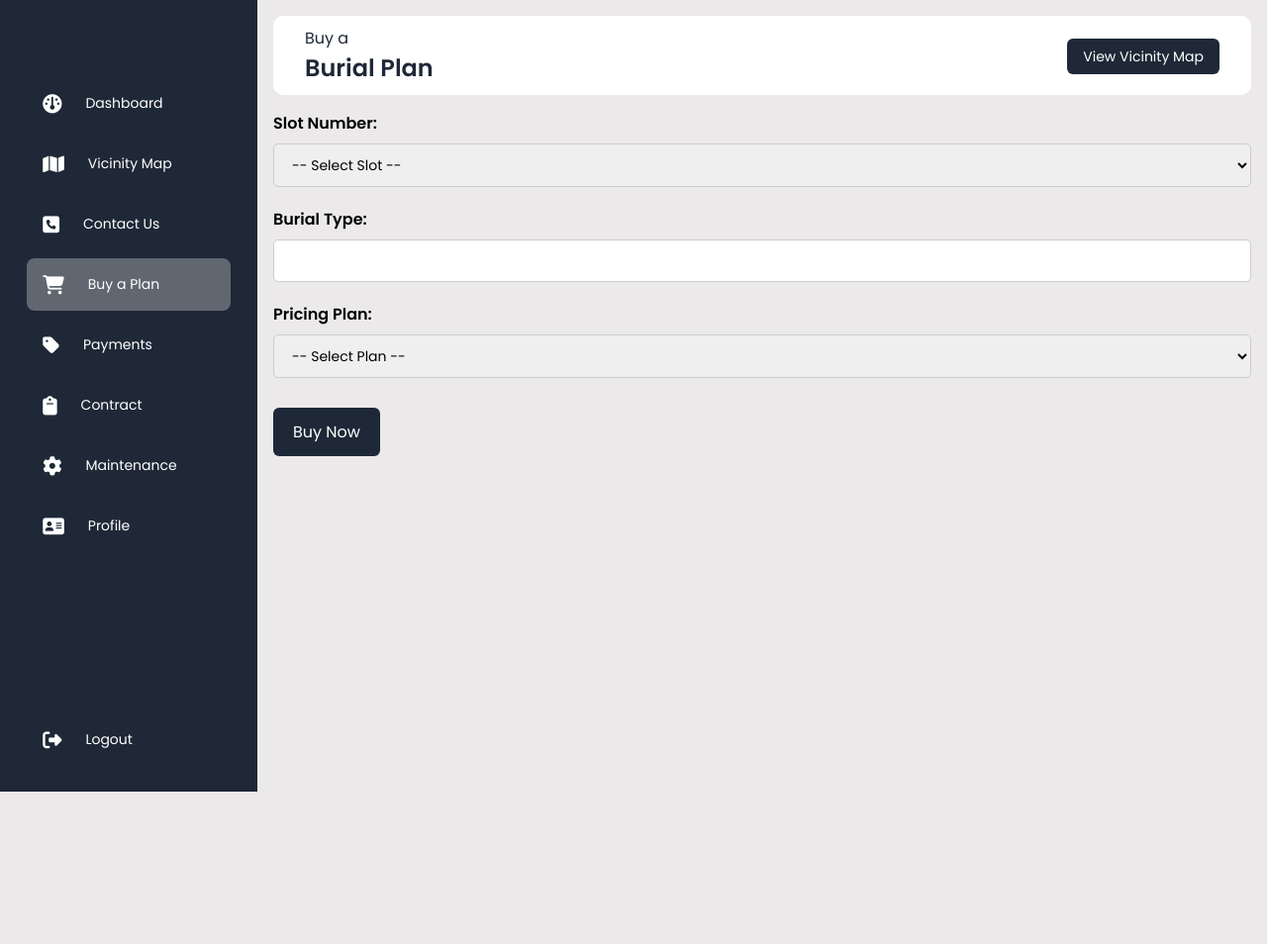
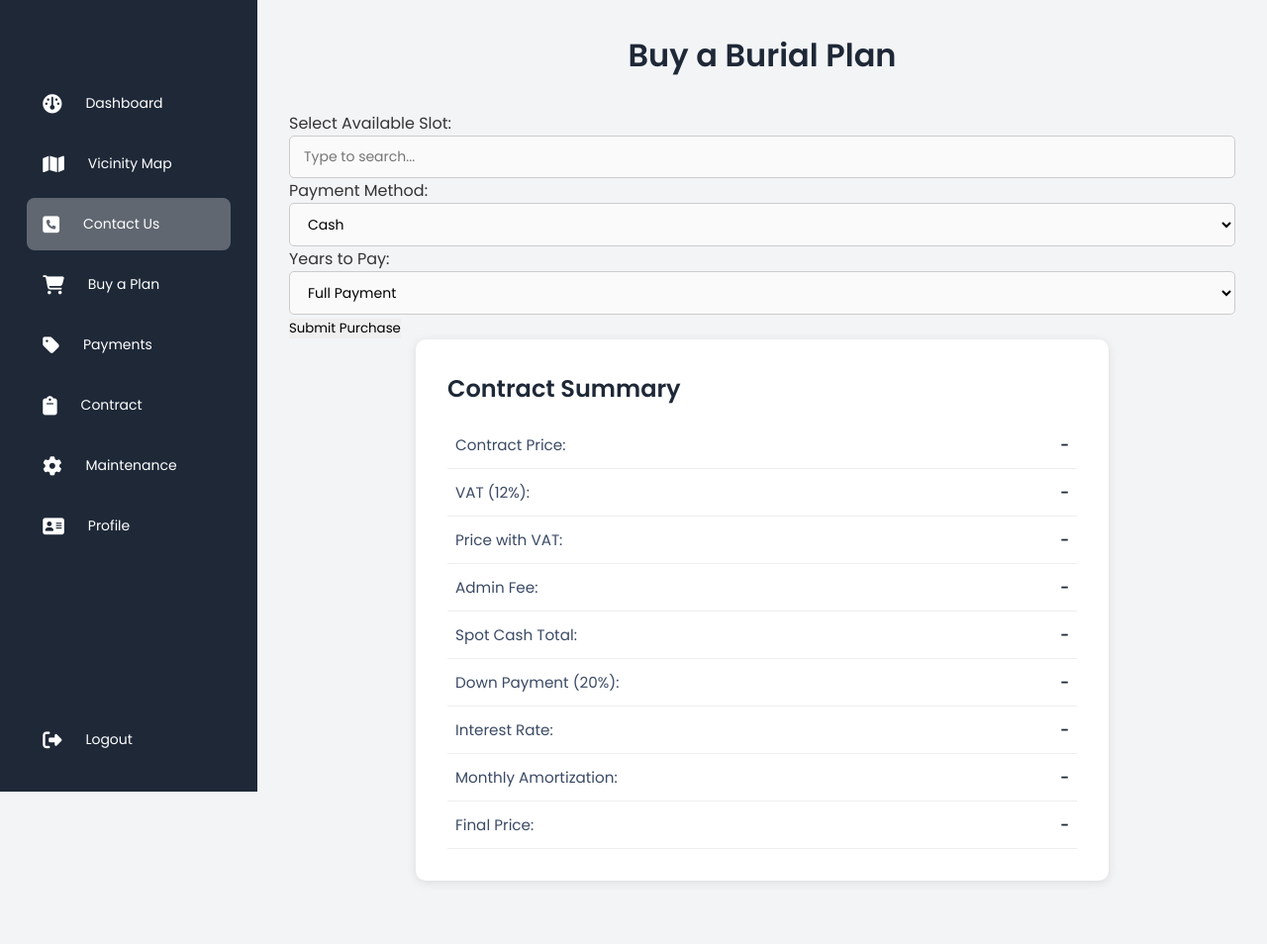
Before and after one commit to dandee77/Burial-DBMS, a FastAPI app: page /dashboard/buyaplan in a window 1280 px wide. Shown: the whole page at 99% size. Before the commit the page ends 800 px from the top, so only its background shows below. Run offline with FastAPI, Linux system fonts and the light colour scheme.

Commit message:
feat: add API endpoints for available slots and contract creation; enhance client buy plan page with dynamic slot selection and payment summary

```diff
--- a/main.py
+++ b/main.py
@@ -5,7 +5,7 @@ from fastapi.templating import Jinja2Templates
 from fastapi.staticfiles import StaticFiles
 from sqlalchemy.orm import Session
 from database import engine, Base, SessionLocal
-from models import Client, Deceased, Slot, Contract
+from models import Client, Deceased, Slot, Contract, PaymentMethodEnum
 from crud import create_client, get_all_clients, authenticate_client
 from schemas import ClientCreate
 from datetime import datetime
@@ -200,6 +200,112 @@ def get_contracts_by_client(client_id: int, db: Session = Depends(get_db)):
 
     return result
 
+
+@app.get("/api/available_slots")
+def get_available_slots(db: Session = Depends(get_db)):
+    available_slots = db.query(Slot).filter(Slot.availability == "available").all()
+    if not available_slots:
+        return JSONResponse(content={"message": "No available slots"}, status_code=404)
+
+    result = []
+    for slot in available_slots:
+        result.append({
+            "slot_id": slot.slot_id,
+            "slot_type": slot.slot_type,
+            "availability": slot.availability,
+            "price": slot.price,
+            "client_id": slot.client_id
+        })
+
+    return result
+
+
+@app.post("/api/contracts/create")
+def create_contract(
+    payload: dict,
+    db: Session = Depends(get_db)
+):
+    try:
+        slot_id = payload.get("slot_id")
+        client_id = payload.get("client_id")
+        years_to_pay = payload.get("years_to_pay", 0)
+        payment_method = payload.get("payment_method")
+
+        slot = db.query(Slot).filter(Slot.slot_id == slot_id).first()
+        if not slot:
+            raise HTTPException(status_code=404, detail="Slot not found")
+        if slot.availability != "available":
+            raise HTTPException(status_code=400, detail="Slot is not available")
+
+        # Constants
+        contract_price = 300_000.0 if slot.slot_type == "plot" else 10_000_000.0
+        vat_percent = 12.0
+        vat_amount = contract_price * vat_percent / 100
+        price_with_vat = contract_price + vat_amount
+        admin_fee = 5000.0 if slot.slot_type == "plot" else 25000.0
+        spot_cash_total = price_with_vat + admin_fee
+        down_payment = price_with_vat * 0.20
+
+        # Interest and amortization logic
+        interest_rate = 0.0
+        monthly_amortization = 0.0
+        final_price = spot_cash_total
+
+        if years_to_pay > 0:
+            if years_to_pay == 60:
+                interest_rate = 0.00525
+            elif years_to_pay == 120:
+                interest_rate = 0.00623
+            elif years_to_pay == 36:
+                interest_rate = 0.0034286
+
+            principal = price_with_vat - down_payment
+            periods = years_to_pay - 1
+            monthly_amortization = principal * ((interest_rate * pow(1 + interest_rate, periods)) / (pow(1 + interest_rate, periods) - 1))
+            final_price = down_payment + monthly_amortization * periods
+
+        contract = Contract(
+            client_id=client_id,
+            slot_id=slot_id,
+            order_date=datetime.now(),
+            payment_method=PaymentMethodEnum(payment_method),
+
+            contract_price=contract_price,
+            vat_percent=vat_percent,
+            vat_amount=vat_amount,
+            price_with_vat=price_with_vat,
+            admin_fee=admin_fee,
+            spot_cash_total=spot_cash_total,
+
+            interest_rate=interest_rate,
+            down_payment=down_payment,
+            years_to_pay=years_to_pay,
+            monthly_amortization=monthly_amortization,
+            final_price=final_price,
+
+            is_paid=False,
+            is_paid_on_time=False,
+            latest_payment_date=None
+        )
+
+        db.add(contract)
+        db.commit()
+        db.refresh(contract)
+
+        # Update slot
+        slot.availability = "occupied"
+        slot.client_id = client_id
+        db.commit()
+
+        return {
+            "message": "Contract created successfully",
+            "order_id": contract.order_id
+        }
+
+    except Exception as e:
+        db.rollback()
+        return JSONResponse(status_code=500, content={"message": f"Contract creation failed: {str(e)}"})
+
 # ---------------------
 # API - UDPATE CONTRACT PAYMENT
 # ---------------------
--- a/static/css/client_buyaplan.css
+++ b/static/css/client_buyaplan.css
@@ -1,5 +1,26 @@
-@import url("https://fonts.googleapis.com/css2?family=Poppins:wght@400;600&display=swap");
+body {
+    margin: 0;
+    padding: 0;
+    font-family: 'Poppins', sans-serif;
+    background-color: #f3f4f6;
+    color: #333;
+  }
 
+  .container {
+    margin-left: 260px;
+    padding: 2rem;
+    width: calc(100% - 260px);
+    background-color: #f3f4f6;
+    min-height: 100vh;
+  }
+
+  .page-title {
+    font-size: 2rem;
+    color: #1e2837;
+    font-weight: 600;
+    text-align: center;
+    margin-bottom: 2rem;
+  }
 
   .header--wrapper {
     display: flex;
@@ -12,7 +33,7 @@
     margin-bottom: 1rem;
   }
 
-.header--title{
+  .header--title {
     color: #1e2837;
   }
 
@@ -21,6 +42,8 @@
     padding: 30px;
     border-radius: 8px;
     box-shadow: 0 0 10px rgba(0,0,0,0.1);
+    max-width: 700px;
+    margin: 0 auto 2rem;
   }
 
   .form-group {
@@ -39,6 +62,15 @@ input, select, textarea {
     border: 1px solid #ccc;
     border-radius: 5px;
     font-size: 14px;
+    background-color: #fafafa;
+    transition: border-color 0.3s;
+  }
+
+  input:focus,
+  select:focus,
+  textarea:focus {
+    border-color: #1e2837;
+    outline: none;
   }
 
   textarea {
@@ -77,3 +109,58 @@ textarea {
     background-color: lightgray;
     transition-delay: 0.1s;
   }
+
+  .details-section {
+    background-color: #fff;
+    padding: 2rem;
+    border-radius: 10px;
+    box-shadow: 0 2px 10px rgba(0,0,0,0.1);
+    max-width: 700px;
+    margin: 0 auto 2rem;
+  }
+
+  .details-section h2 {
+    font-size: 1.5rem;
+    margin-bottom: 1rem;
+    color: #1e2837;
+  }
+
+  #summaryTable {
+    width: 100%;
+    border-collapse: collapse;
+  }
+
+  #summaryTable td {
+    padding: 0.75rem 0.5rem;
+    border-bottom: 1px solid #eee;
+    font-size: 0.95rem;
+  }
+
+  #summaryTable td:first-child {
+    font-weight: 500;
+    color: #3b4a65;
+    width: 50%;
+  }
+
+  #summaryTable td:last-child {
+    text-align: right;
+    font-weight: 600;
+    color: #1e2837;
+  }
+
+  @media (max-width: 768px) {
+    .container {
+      margin-left: 0;
+      width: 100%;
+      padding: 1rem;
+    }
+
+    .payment-form,
+    .details-section {
+      padding: 1.5rem;
+    }
+
+    #summaryTable td {
+      font-size: 0.9rem;
+    }
+  }
--- a/templates/client_buyaplan.html
+++ b/templates/client_buyaplan.html
@@ -4,14 +4,10 @@
   <meta charset="UTF-8">
   <meta name="viewport" content="width=device-width, initial-scale=1.0">
   <title>Buy a Plan</title>
+  <link href="https://fonts.googleapis.com/css2?family=Poppins:wght@400;600&display=swap" rel="stylesheet">
   <link rel="stylesheet" href="{{ url_for('static', path='css/dashboard_sidebar.css') }}">
   <link rel="stylesheet" href="{{ url_for('static', path='css/client_buyaplan.css') }}">
-    <link rel="stylesheet" href="../static/css/client_buyaplan.css">
-    <link rel="stylesheet" href="../static/css/dashboard_sidebar.css">
-
-    <link
-        rel="stylesheet"
-        href="https://cdnjs.cloudflare.com/ajax/libs/font-awesome/6.4.0/css/all.min.css">
+  <link rel="stylesheet" href="https://cdnjs.cloudflare.com/ajax/libs/font-awesome/6.4.0/css/all.min.css">
 </head>
 <body>
     <div class="sidebar">
@@ -29,14 +25,14 @@
                    <span>Vicinity Map</span>
                </a>
            </li>
-            <li>
+           <li class = "active">
                <a href="/dashboard/contact_us">
                    <i class="fas fa-phone-square"></i>
                    <span>Contact Us</span>
                </a>
            </li>
-            <li class = "active">
-                <a href="#">
+           <li>
+               <a href="/dashboard/buyaplan">
                    <i class="fas fa-shopping-cart"></i>
                    <span>Buy a Plan</span>
                </a>
@@ -64,7 +60,6 @@
                    <span>Profile</span>
                </a>
            </li>
-
            </li>
            <li class = "logout">
                <a href="/">
@@ -74,176 +69,144 @@
            </li>
         </ul>
    </div>
-    <div class="main--content">
-        <div class="header--wrapper">
-            <div class="header--title">
-                <div style="display: flex; align-items: center; justify-content: space-between;">
-                    <div>
-                        <span>Buy a </span>
-                        <h2>Burial Plan</h2>
+
+<div class="container">
+  <h1 class="page-title">Buy a Burial Plan</h1>
+
+  <div class="form-section">
+    <form id="planForm">
+      <label for="slotSelect">Select Available Slot:</label>
+      <input list="slots" id="slotSelect" name="slot_id" placeholder="Type to search...">
+      <datalist id="slots"></datalist>
+
+      <label for="paymentMethod">Payment Method:</label>
+      <select id="paymentMethod" name="payment_method">
+        <option value="cash">Cash</option>
+        <option value="online">Online</option>
+        <option value="bank_transfer">Bank Transfer</option>
+      </select>
+
+      <label for="yearsToPay">Years to Pay:</label>
+      <select id="yearsToPay" name="years_to_pay">
+        <option value="0">Full Payment</option>
+        <option value="36">3 Years</option>
+        <option value="60">5 Years</option>
+        <option value="120">10 Years</option>
+      </select>
+
+      <button type="submit" class="btn-submit">Submit Purchase</button>
+    </form>
   </div>
-                </div>
-            </div>
-            <div class="user--info">
-                <a href="vicinity_map.html" class="map-btn">View Vicinity Map</a>
+
+  <div class="details-section">
+    <h2>Contract Summary</h2>
+    <table id="summaryTable">
+      <tbody>
+        <tr><td>Contract Price:</td><td id="contractPrice">-</td></tr>
+        <tr><td>VAT (12%):</td><td id="vatAmount">-</td></tr>
+        <tr><td>Price with VAT:</td><td id="priceWithVAT">-</td></tr>
+        <tr><td>Admin Fee:</td><td id="adminFee">-</td></tr>
+        <tr><td>Spot Cash Total:</td><td id="spotCashTotal">-</td></tr>
+        <tr><td>Down Payment (20%):</td><td id="downPayment">-</td></tr>
+        <tr><td>Interest Rate:</td><td id="interestRate">-</td></tr>
+        <tr><td>Monthly Amortization:</td><td id="monthlyAmortization">-</td></tr>
+        <tr><td>Final Price:</td><td id="finalPrice">-</td></tr>
+      </tbody>
+    </table>
   </div>
 </div>
 
+<script>
+  const clientId = 3; // Replace with dynamic session value in production
+  const slotInput = document.getElementById('slotSelect');
+  const slotList = document.getElementById('slots');
+  const paymentMethod = document.getElementById('paymentMethod');
+  const yearsToPay = document.getElementById('yearsToPay');
 
-        <form action="/submit_plan" method="POST" class="plan-form">
-            <!-- Select SLOT ID -->
-            <div class="form-group">
-                <label for="slot">Slot Number:</label>
-                <select name="slot" id="slot" required>
-                    <option value="">-- Select Slot --</option>
-                    <option value="1" data-type="plot">Slot 1</option>
-                    <option value="2" data-type="mausoleum">Slot 2</option>
-                    <option value="3" data-type="plot">Slot 3</option>
-                </select>
-            </div>
+  let selectedSlot = null;
+  let slotData = [];
 
-            <!-- Display Burial TYPE -->
-            <div class="form-group">
-                <label for="type">Burial Type:</label>
-                <input type="text" id="type" name="type" readonly>
-            </div>
+  async function fetchAvailableSlots() {
+    const response = await fetch('/api/available_slots');
+    slotData = await response.json();
 
-            <!-- Plan Selection -->
-            <div class="form-group">
-                <label for="plan">Pricing Plan:</label>
-                <select name="plan" id="plan" required>
-                    <option value="">-- Select Plan --</option>
-                    <option value="no">No Installment</option>
-                    <option value="3">3 Years Monthly Amortization (8%)</option>
-                    <option value="5">5 Years Monthly Amortization (10%)</option>
-                    <option value="10">10 Years Monthly Amortization (12%)</option>
-                </select>
-            </div>
-
-            <!-- Auto-generated cost summary -->
-            <div id="cost-summary" class="form-group" style="display:none; border: 1px solid #ccc; padding: 15px; border-radius: 10px;">
-                <h3>Payment Summary</h3>
-                <p>Contract Cost: ₱<span id="contract-cost"></span></p>
-                <p>VAT (12%): ₱<span id="vat"></span></p>
-                <p>Admin/Facilitation Fee: ₱<span id="fee"></span></p>
-                <p><strong>Spot Cash Total:</strong> ₱<span id="total"></span></p>
-                <p><strong>Down Payment (20%):</strong> ₱<span id="down-payment"></span></p>
-                <p><strong>Total Value to be Paid (after Amortization):</strong> ₱<span id="total-value"></span></p>
-                <p id="amortization-row" style="display:none;">
-                    <strong>Monthly Amortization:</strong> ₱<span id="monthly"></span>
-                </p>
-            </div>
-
-            <button type="submit" class="submit-btn">Buy Now</button>
-        </form>
-    </div>
-
-    <script>
-        const slotSelect = document.getElementById('slot');
-        const typeField = document.getElementById('type');
-
-        slotSelect.addEventListener('change', function () {
-            const selected = this.options[this.selectedIndex];
-            const burialType = selected.getAttribute('data-type');
-
-            if (burialType) {
-                typeField.value = burialType.charAt(0).toUpperCase() + burialType.slice(1); // Capitalize
-            } else {
-                typeField.value = '';
-            }
+    slotList.innerHTML = '';
+    slotData.forEach(slot => {
+      const option = document.createElement('option');
+      option.value = `Slot ${slot.slot_id} (${slot.slot_type})`;
+      option.dataset.id = slot.slot_id;
+      slotList.appendChild(option);
     });
-    </script>
-
-    <script>
-        const slot = document.getElementById("slot");
-        const type = document.getElementById("type");
-        const plan = document.getElementById("plan");
-
-        const contractCostEl = document.getElementById("contract-cost");
-        const vatEl = document.getElementById("vat");
-        const feeEl = document.getElementById("fee");
-        const totalEl = document.getElementById("total");
-        const downPaymentEl = document.getElementById("down-payment");
-        const totalValueEl = document.getElementById("total-value");
-        const monthlyRow = document.getElementById("amortization-row");
-        const monthlyEl = document.getElementById("monthly");
-        const costSummary = document.getElementById("cost-summary");
-
-        let burialType = "";
-
-        // Function to update burial type and calculate cost breakdown
-        function updateBurialTypeAndCost() {
-            const selected = slot.options[slot.selectedIndex];
-            burialType = selected.getAttribute("data-type");
-
-            if (!burialType) {
-                type.value = "";
-                costSummary.style.display = "none";
-                return;
   }
 
-            type.value = burialType.charAt(0).toUpperCase() + burialType.slice(1);
+  function calculate() {
+    if (!selectedSlot) return;
+    const slotType = selectedSlot.slot_type;
+    const basePrice = slotType === 'plot' ? 300000 : 10000000;
+    const vat = basePrice * 0.12;
+    const priceWithVAT = basePrice + vat;
+    const adminFee = slotType === 'plot' ? 5000 : 25000;
+    const spotCashTotal = priceWithVAT + adminFee;
+    const downPayment = priceWithVAT * 0.2;
 
-            const isPlot = burialType === "plot";
-            const contractCost = isPlot ? 300000 : 10000000;
-            const vat = contractCost * 0.12;
-            const fee = isPlot ? 5000 : 25000;
-            const total = contractCost + vat + fee;
+    let interestRate = 0;
+    let amortization = 0;
+    let years = parseInt(yearsToPay.value);
 
-            // Calculate down payment (20% of the total cost)
-            const downPayment = total * 0.20;
-            const remainingTotal = total - downPayment;
+    if (years === 60) interestRate = 0.00525;
+    else if (years === 120) interestRate = 0.00623;
+    else if (years === 36) interestRate = 0.0034286;
 
-            // Update UI with values
-            contractCostEl.textContent = contractCost.toLocaleString();
-            vatEl.textContent = vat.toLocaleString();
-            feeEl.textContent = fee.toLocaleString();
-            totalEl.textContent = total.toLocaleString();
-            downPaymentEl.textContent = downPayment.toLocaleString();
-            totalValueEl.textContent = total.toLocaleString();
-
-            const selectedPlan = plan.value;
-
-            let totalToBePaid = total;
-            let interestRate = 0;
-
-            // Determine the interest rate based on the selected plan
-            if (selectedPlan === "3") {
-                interestRate = 0.12; // 8% for 3 years
-            } else if (selectedPlan === "5") {
-                interestRate = 0.24; // 10% for 5 years
-            } else if (selectedPlan === "10") {
-                interestRate = 0.36; // 12% for 10 years
+    if (years > 0) {
+      const principal = priceWithVAT - downPayment;
+      amortization = principal * ((interestRate * Math.pow(1 + interestRate, years - 1)) / (Math.pow(1 + interestRate, years - 1) - 1));
     }
 
-            if (selectedPlan !== "no") {
-                const years = parseInt(selectedPlan);
-                const months = years * 12 - 1;
+    const finalPrice = years > 0 ? downPayment + (amortization * (years - 1)) : spotCashTotal;
 
-                // Calculate interest amount
-                const interestAmount = remainingTotal * interestRate;
-                const totalWithInterest = remainingTotal + interestAmount;
-
-                // Calculate monthly payment including interest
-                const monthly = totalWithInterest / months;
-                monthlyEl.textContent = monthly.toLocaleString(undefined, { minimumFractionDigits: 2 });
-                monthlyRow.style.display = "block";
-
-                // Calculate the total value to be paid after amortization
-                totalToBePaid = downPayment + totalWithInterest; // Down payment + amortized total with interest
-            } else {
-                monthlyRow.style.display = "none";
+    document.getElementById('contractPrice').textContent = `₱${basePrice.toLocaleString()}`;
+    document.getElementById('vatAmount').textContent = `₱${vat.toLocaleString()}`;
+    document.getElementById('priceWithVAT').textContent = `₱${priceWithVAT.toLocaleString()}`;
+    document.getElementById('adminFee').textContent = `₱${adminFee.toLocaleString()}`;
+    document.getElementById('spotCashTotal').textContent = `₱${spotCashTotal.toLocaleString()}`;
+    document.getElementById('downPayment').textContent = `₱${downPayment.toLocaleString()}`;
+    document.getElementById('interestRate').textContent = interestRate > 0 ? `${(interestRate * 100).toFixed(2)}%` : '-';
+    document.getElementById('monthlyAmortization').textContent = amortization > 0 ? `₱${amortization.toFixed(2)}` : '-';
+    document.getElementById('finalPrice').textContent = `₱${finalPrice.toLocaleString()}`;
   }
 
-            // Update the total value to be paid after amortization (if applicable)
-            totalValueEl.textContent = totalToBePaid.toLocaleString();
+  slotInput.addEventListener('input', () => {
+    const match = slotData.find(s => slotInput.value.includes(s.slot_id));
+    selectedSlot = match;
+    calculate();
+  });
 
-            costSummary.style.display = "block";
-        }
+  yearsToPay.addEventListener('change', calculate);
+  paymentMethod.addEventListener('change', calculate);
 
-        slot.addEventListener("change", updateBurialTypeAndCost);
-        plan.addEventListener("change", updateBurialTypeAndCost);
+  document.getElementById('planForm').addEventListener('submit', async (e) => {
+    e.preventDefault();
+    if (!selectedSlot) return alert('Please select a valid slot.');
+
+    const payload = {
+      slot_id: selectedSlot.slot_id,
+      client_id: clientId,
+      years_to_pay: parseInt(yearsToPay.value),
+      payment_method: paymentMethod.value
+    };
+
+    const res = await fetch('/api/contracts/create', {
+      method: 'POST',
+      headers: { 'Content-Type': 'application/json' },
+      body: JSON.stringify(payload)
+    });
+
+    const data = await res.json();
+    if (res.ok) alert('Contract successfully created!');
+    else alert('Failed to create contract: ' + data.message);
+  });
+
+  fetchAvailableSlots();
 </script>
-
 </body>
 </html>
```
Lines whose indentation alone changed are shown as unchanged.
